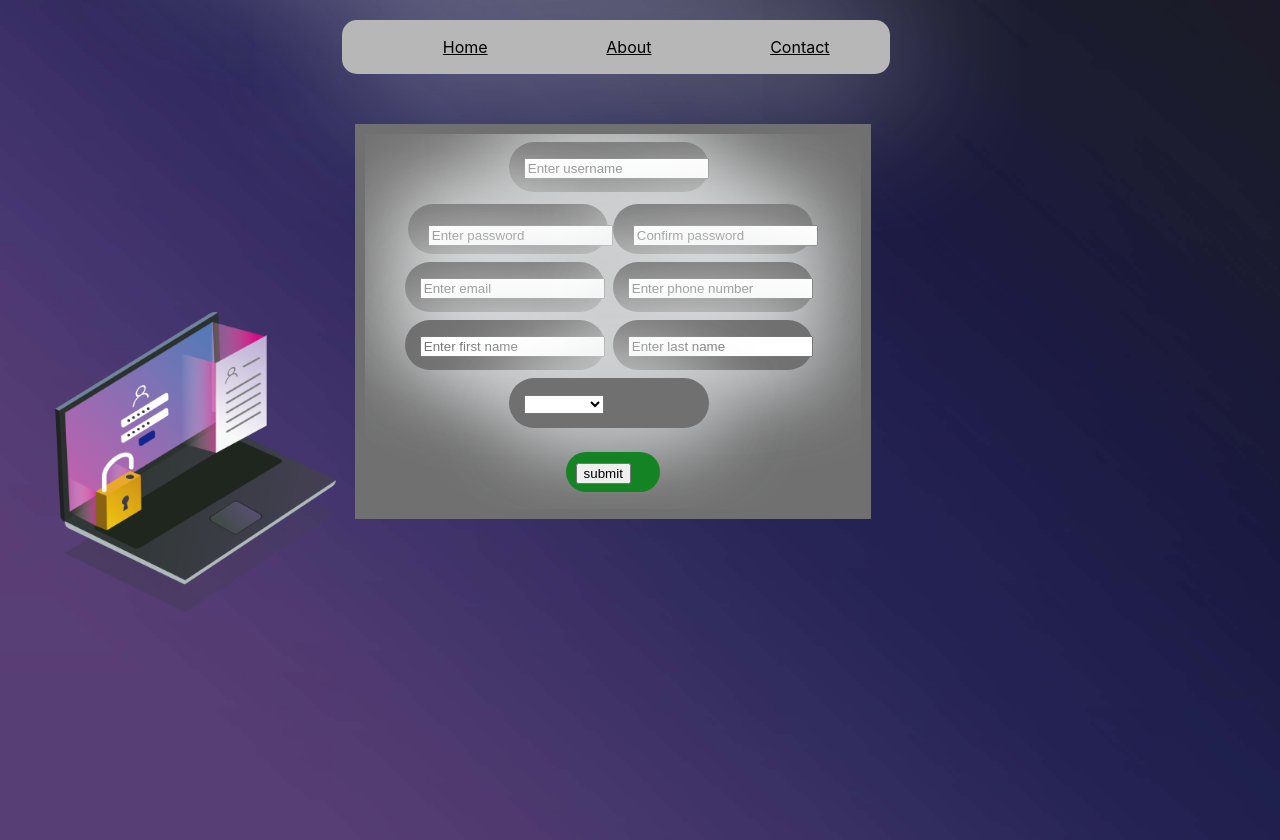
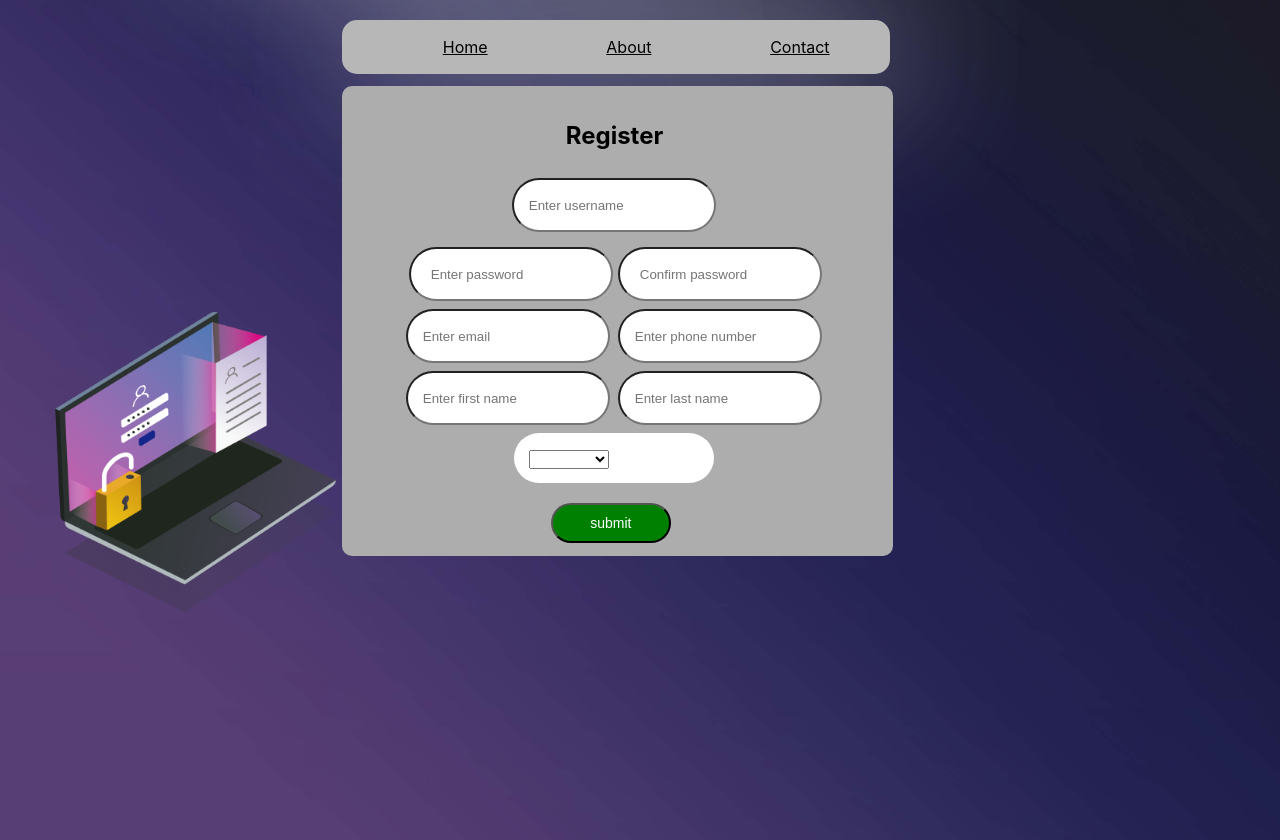
Before and after one commit to zohreab/shop-front, a React (Create React App) app: page /register in a window 1280 px wide. Built offline with nearby package versions, Linux system fonts and the light colour scheme.

Commit message:
UI updated

```diff
--- a/src/component/Cart.js
+++ b/src/component/Cart.js
@@ -78,7 +78,6 @@ function Cart() {
     maxHeight: '70vh',
     overflowY: 'auto',
   };
-
 
 
   const backgroundStyle = {
--- a/src/component/CreateSellingProduct.js
+++ b/src/component/CreateSellingProduct.js
@@ -36,6 +36,28 @@ function CreateSellingProduct({ productId, onClose }) {
     }
   };
 
+    const buttonStyle = {
+        borderRadius:'20px',
+        width: '150px',
+        padding: '10px' ,
+        marginLeft:"10px",
+        marginTop:"25px",
+        backgroundColor:"#8067a2",
+        color:"white"
+    }
+
+
+    const containerinputStyle = {
+        position: 'relative',
+        width: '118px',
+        height: '5px',
+        marginTop: '11px',
+        marginLeft: '10px',
+        borderRadius: '30px',
+        padding: '15px',
+        background: '#e4d5f6',
+    };
+
   return (
     <form onSubmit={handleSubmit}>
       {errors && errors.color && (
@@ -45,7 +67,7 @@ function CreateSellingProduct({ productId, onClose }) {
       )}
       <label>
   Color:
-  <select value={color} onChange={(e) => setColor(e.target.value)}>
+  <select style={buttonStyle} value={color} onChange={(e) => setColor(e.target.value)}>
     <option value="">Select Color</option>
     <option value="Red">Red</option>
     <option value="Green">Green</option>
@@ -60,25 +82,25 @@ function CreateSellingProduct({ productId, onClose }) {
       <br />
       <label>
         Size:
-        <input type="text" value={size} onChange={(e) => setSize(e.target.value)} />
+        <input style={containerinputStyle} type="text" value={size} onChange={(e) => setSize(e.target.value)} />
       </label>
       <br />
       <label>
         Properties:
-        <input type="text" value={properties} onChange={(e) => setProperties(e.target.value)} />
+        <input style={containerinputStyle}  type="text" value={properties} onChange={(e) => setProperties(e.target.value)} />
       </label>
       <br />
       <label>
         Price:
-        <input type="text" value={price} onChange={(e) => setPrice(e.target.value)} />
+        <input style={containerinputStyle}  type="text" value={price} onChange={(e) => setPrice(e.target.value)} />
       </label>
       <br />
       <label>
         Stock Count:
-        <input type="number" value={stockCount} onChange={(e) => setStockCount(e.target.value)} />
+        <input style={containerinputStyle}  type="number" value={stockCount} onChange={(e) => setStockCount(e.target.value)} />
       </label>
       <br />
-      <button type="submit">Submit</button>
+      <button style={buttonStyle}  type="submit">Submit</button>
     </form>
   );
 }
--- a/src/component/CustomerHome.js
+++ b/src/component/CustomerHome.js
@@ -2,7 +2,7 @@ import React, { useState, useEffect } from 'react';
 import axios from 'axios';
 import { setAuthHeaders } from '../service/auth';
 
-import back_img from "../img/AllProductsBack.png";
+import back_img from "../img/CustomerHomeBack.png";
 import Navbar from "./Navbar";
 import { useNavigate } from 'react-router-dom';
 import AddToCart from "./AddToCart"
@@ -83,17 +83,16 @@ function CustomerHome() {
 
 
       const boxStyle = {
-        width: '60%',
+        width: '50%',
+        height: '350px',
         position: 'relative',
-        margin: '8% auto',
+        marginTop: '60px',
+        margin: '7% auto',
         backgroundColor: '#adadad',
         padding: '20px',
         borderRadius: '10px',
-        maxHeight: '70vh',
         overflowY: 'auto',
       };
-
-
 
 
       const backgroundStyle = {
@@ -126,6 +125,15 @@ function CustomerHome() {
 
       };
 
+      const buttonStyle = {
+          borderRadius:'20px',
+          width: '150px',
+          padding: '10px' ,
+          marginLeft:"225px",
+          backgroundColor:"green",
+          color:"white"
+      }
+
 
 
       return (
@@ -133,11 +141,11 @@ function CustomerHome() {
           <Navbar />
           <div style={boxStyle}>
           <div>
-            <button onClick={navigateTocart} style={{ border: '2px solid white', padding: '10px' , marginLeft:"45%", backgroundColor:"black", color:"white"}}>Cart</button>
-          </div>
-            <div>
               <h2 style={textStyle}>All Selling Products</h2>
               <div >
+          <div>
+            <button onClick={navigateTocart} style={buttonStyle}>Cart</button>
+          </div>
 
               </div>
               <ul style={ulStyle}>
--- a/src/component/Register.js
+++ b/src/component/Register.js
@@ -55,40 +55,41 @@ import { useNavigate } from "react-router-dom";
       });
   };
 
+  const textStyle= {
+    marginLeft: '40%',
+  };
 
   const boxStyle = {
-    width: '40%',
-    height: `375px`,
+    width: '42%',
+    height: `440px`,
     position: 'relative',
-    marginTop: `4%`,
-    marginLeft: '27%',
-    backgroundColor: '#707070',
-    padding: '10px',
+    marginTop: `1%`,
+    marginLeft: '26%',
+    backgroundColor: '#adadad',
+    borderRadius: '10px',
+    padding: '15px',
   };
 
     const buttonStyle = {
-      width: '15%',
-      height: `20px`,
-      borderRadius: '30px',
-      position: 'relative',
-      marginTop: `5%`,
-      marginLeft: '25%',
-      marginRight: '25%',
-      backgroundColor: '#138324',
-      padding: '10px',
-    };
-
+      borderRadius:'20px',
+      width: '120px',
+      padding: '10px' ,
+      marginLeft:"-14px",
+      marginTop:"20px",
+      backgroundColor:"green",
+      color:"white",
+      fontSize: "14px"
+    }
 
     const containerinputStyleHorizontal = {
       position: 'relative',
       width: '160px',
       height: '10px',
-      marginTop: '12px',
+      marginTop: '15px',
       marginRight: '5px',
       borderRadius: '30px',
       padding: '20px',
-      background: '#707070',
-      boxShadow: '14px 14px 80px #cbced1, -14px -14px 90px white',
+      background: '#ffffff',
       alignItems: 'center',
       justifyContent: 'center'
     };
@@ -101,8 +102,7 @@ import { useNavigate } from "react-router-dom";
     marginRight: '8px',
     borderRadius: '30px',
     padding: '15px',
-    background: '#707070',
-    boxShadow: '14px 14px 80px #cbced1, -14px -14px 90px white',
+    background: '#ffffff',
     alignItems: 'center',
     justifyContent: 'center'
   };
@@ -127,79 +127,73 @@ import { useNavigate } from "react-router-dom";
     <div style={backgroundStyle}>
       <Navbar/>
       <div style={boxStyle}>
-      <form onSubmit={handleSubmit} style={formStyle}>
-        <div style={containerinputStyle}>
-          <input
+        <h2 style={textStyle}>Register</h2>
+        <form onSubmit={handleSubmit} style={formStyle}>
+        <div>
+          <input style={containerinputStyle}
             type="text"
             value={username}
             onChange={(e) => setUsername(e.target.value)}
             placeholder="Enter username"
-            style={{containerinputStyle}}
           />
         </div>
         <div style={{ display: 'flex', justifyContent: 'space-between' }}>
-        <div style={containerinputStyleHorizontal}>
-          <input
+        <div>
+          <input style={containerinputStyleHorizontal}
             type="password"
             value={password}
             onChange={(e) => setPassword(e.target.value)}
             placeholder="Enter password"
-            style={{containerinputStyleHorizontal}}
           />
         </div>
-        <div style={containerinputStyleHorizontal}>
-          <input
+        <div>
+          <input style={containerinputStyleHorizontal}
             type="password"
             value={confirmPassword}
             onChange={(e) => setConfirmPassword(e.target.value)}
             placeholder="Confirm password"
-            style={{containerinputStyleHorizontal, placeholder: {color: '#fff'}}}
           />
         </div>
         </div>
         <div style={{ display: 'flex', justifyContent: 'space-between' }}>
-        <div style={containerinputStyle}>
-          <input
+        <div>
+          <input style={containerinputStyle}
             type="text"
             value={email}
             onChange={(e) => setEmail(e.target.value)}
             placeholder="Enter email"
-            style={{containerinputStyle, placeholder: {color: '#fff'}}}
           />
         </div>
-        <div style={containerinputStyle}>
-          <input
+        <div>
+          <input style={containerinputStyle}
             type="text"
             value={phoneNumber}
             onChange={(e) => setPhoneNumber(e.target.value)}
             placeholder="Enter phone number"
-            style={{containerinputStyle, placeholder: {color: '#fff'}}}
           />
         </div>
         </div>
         <div style={{ display: 'flex', justifyContent: 'space-between' }}>
-        <div style={containerinputStyle}>
-          <input
+        <div>
+          <input style={containerinputStyle}
             type="text"
             value={firstName}
             onChange={(e) => setFirstName(e.target.value)}
             placeholder="Enter first name"
-            style={{containerinputStyle, placeholder: {color: '#fff'}}}
           />
         </div>
-        <div style={containerinputStyle}>
-          <input
+        <div>
+          <input style={containerinputStyle}
             type="text"
             value={lastName}
             onChange={(e) => setLastName(e.target.value)}
             placeholder="Enter last name"
-            style={{containerinputStyle, placeholder: {color: '#fff'}}}
           />
         </div>
         </div>
 
         <div style={containerinputStyle}>
-          <select onChange={(e) => setUserType(e.target.value)} style={{containerinputStyle}}
+          <select onChange={(e) => setUserType(e.target.value)}
           >
           <option value=""></option>
             <option value="CUSTOMER">Customer</option>
@@ -207,9 +201,8 @@ import { useNavigate } from "react-router-dom";
           </select>
         </div>
 
-        <div style={buttonStyle}>
-          <button type="submit" style={{containerinputStyle}}
-          >submit</button>
+        <div>
+          <button type="submit" style={buttonStyle}> submit</button>
         </div>
 </form>
 
--- a/src/component/SellerHome.js
+++ b/src/component/SellerHome.js
@@ -1,6 +1,6 @@
 import React from 'react';
 import { useNavigate } from 'react-router-dom';
-import back_img from "../img/AllProductsBack.png";
+import back_img from "../img/SellerHomeBack.png";
 import Navbar from "./Navbar";
 
 const SellerHome = () => {
@@ -19,6 +19,24 @@ const SellerHome = () => {
   const navigateToSellingProduct = () => {
     navigate('/sellingproduct');
   };
+
+
+    const boxStyle = {
+        width: '42%',
+        height: `330px`,
+        position: 'relative',
+        marginTop: `6%`,
+        marginLeft: '26%',
+        backgroundColor: '#adadad',
+        borderRadius: '10px',
+        padding: '15px',
+    };
+
+    const textStyle= {
+        marginLeft: '25%',
+        fontSize: '30px'
+    };
+
   const backgroundStyle = {
     backgroundImage: `url(${back_img})`,
     backgroundSize: 'cover',
@@ -28,18 +46,25 @@ const SellerHome = () => {
 };
 
 
-const buttonStyle = {marginLeft:"45%",
-color:"white",
-backgroundColor:"black",
-marginTop:"2%",
-marginBottom:"2%",
- padding:'8px'}
+    const buttonStyle = {
+        borderRadius:'20px',
+        width: '170px',
+        height: '60px',
+        padding: '13px' ,
+        marginLeft:"160px",
+        marginTop:"20px",
+        backgroundColor:'#8067a2',
+        color:"white",
+        fontSize: "15px"
+    }
 
 
   return (
     <div style={backgroundStyle}>
       <Navbar/>
-      <h1 style={{marginLeft:"37%"}}>Seller Home Page</h1>
+        <div style={boxStyle}>
+
+      <h1 style={textStyle}>Seller Home Page</h1>
       <div>
         <button onClick={navigateToCreateProduct} style={buttonStyle}>Create Product View</button>
       </div>
@@ -50,6 +75,8 @@ marginBottom:"2%",
         <button onClick={navigateToSellingProduct } style={buttonStyle}>selling products</button>
       </div>
     </div>
+    </div>
+
   );
 };
 
--- a/src/component/SellingProducts.js
+++ b/src/component/SellingProducts.js
@@ -78,14 +78,14 @@ function SellingProducts() {
   };
 
   const boxStyle = {
-    width: '60%',
+    width: '40%',
+    height: '330px',
     position: 'relative',
-    margin: '8% auto',
+    margin: '5% auto',
+    marginLeft: '325px',
     backgroundColor: '#adadad',
     padding: '20px',
     borderRadius: '10px',
-    maxHeight: '70vh',
-    overflowY: 'auto',
   };
 
   const containerinputStyle = {
@@ -123,7 +123,7 @@ function SellingProducts() {
   };
 
   const textStyle= {
-    marginLeft: '32%',
+    marginLeft: '28%',
   };
 
 
```
Also changed, not shown: src/App.js (+21 -2 lines), src/component/CreateProduct.js (+21 -26 lines), src/component/CustomerLogin.js (+19 -23 lines), src/component/SellerLogin.js (+22 -25 lines), src/component/products.js (+21 -27 lines), src/img/CustomerHomeBack.png (added), src/img/SellerHomeBack.png (added).
